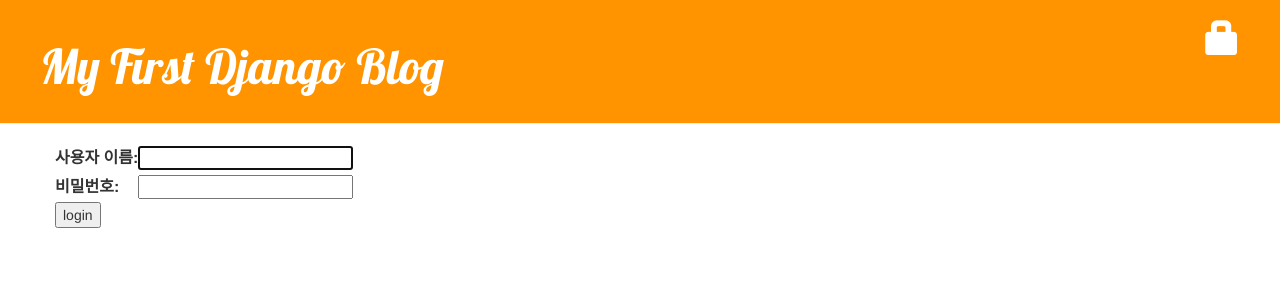
After one commit to sunge227/my-first-blog, a Django app: page /accounts/login/ in a window 1280 px wide. The commit adds this page. Shown: the top 300 px of the page. Run offline with Django 3.2, Linux system fonts and the light colour scheme; some libraries are stand-ins or nearby versions.

Commit message:
Add Login and Logout

```diff
--- a/blog/templates/blog/base.html
+++ b/blog/templates/blog/base.html
@@ -9,11 +9,13 @@
     </head>
     <body>
     <div class="page-header">
-
-      <a href="{% url 'post_new' %}" class="top-menu"><span class="glyphicon glyphicon-plus"></span></a>
       {% if user.is_authenticated %}
-      <a href="{% url 'post_draft_list' %}" class="top-menu"><span class="glyphicon glyphicon-edit"></span></a>
-      {% endif%}
+        <a href="{% url 'post_new' %}" class="top-menu"><span class="glyphicon glyphicon-plus"></span></a>
+        <a href="{% url 'post_draft_list' %}" class="top-menu"><span class="glyphicon glyphicon-edit"></span></a>
+        <p class="top-menu">Hello {{user.username}} <small>(<a href="{% url 'logout' %}">Log out</a>)</small></p>
+      {% else %}
+        <a href="{% url 'login' %}" class="top-menu"><span class="glyphicon glyphicon-lock"></span></a>
+      {% endif %}
       <h1><a href="/">My First Django Blog</a></h1>
     </div>
     <div class="content container">
--- /dev/null
+++ b/blog/templates/registration/login.html
@@ -0,0 +1,24 @@
+{% extends "blog/base.html" %}
+
+{% block content %}
+  {% if form.errors %}
+    <p>이름과 비밀번호가 일치하지 않습니다. 다시 시도해주세요.</p>
+  {% endif %}
+
+  <form method="post" action="{% url 'login' %}">
+    {% csrf_token %}
+      <table>
+      <tr>
+        <td>{{form.username.label_tag}}</td>
+        <td>{{form.username}}</td>
+      </tr>
+      <tr>
+        <td>{{form.password.label_tag}}</td>
+        <td>{{form.password}}</td>
+      </tr>
+      </table>
+
+      <input type="submit" value="login"/>
+      <input type="hidden" name="next" value="{{ next }}"/>
+    </form>
+{% endblock %}
--- a/blog/urls.py
+++ b/blog/urls.py
@@ -1,4 +1,5 @@
 from django.conf.urls import url
+
 from . import views
 
 urlpatterns = [
--- a/mysite/settings.py
+++ b/mysite/settings.py
@@ -120,3 +120,7 @@
 
 STATIC_URL = '/static/'
 STATIC_ROOT = os.path.join(BASE_DIR, 'static')
+
+
+# LOGIN
+LOGIN_REDIRECT_URL = '/'
--- a/mysite/urls.py
+++ b/mysite/urls.py
@@ -1,7 +1,10 @@
 from django.conf.urls import include, url
 from django.contrib import admin
+from django.contrib.auth import views
 
 urlpatterns = [
     url(r'^admin/', admin.site.urls),
+    url(r'^accounts/login/$', views.login, name='login'),
+     url(r'^accounts/logout/$', views.logout, name='logout', kwargs={'next_page': '/'}),
     url(r'', include('blog.urls')),
 ]
```
Also changed, not shown: blog/views.py (+6 -4 lines).
